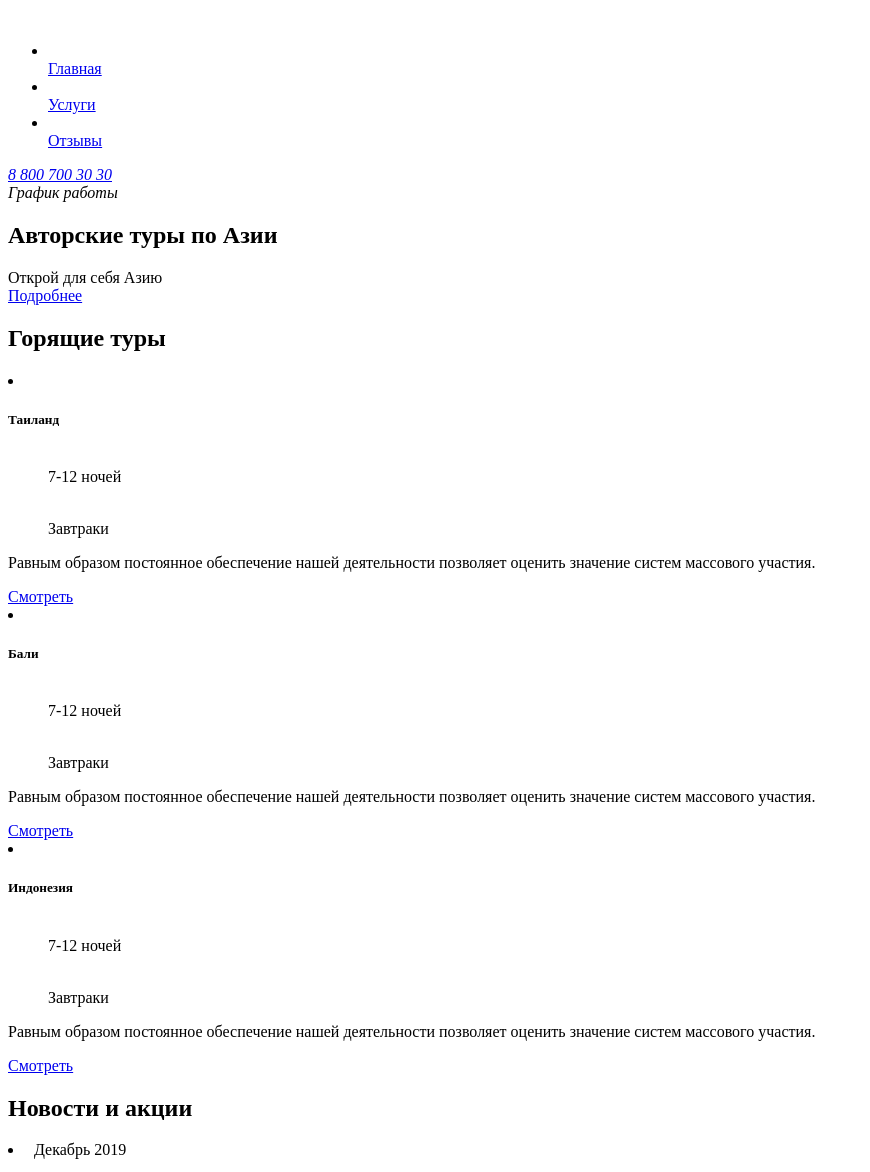
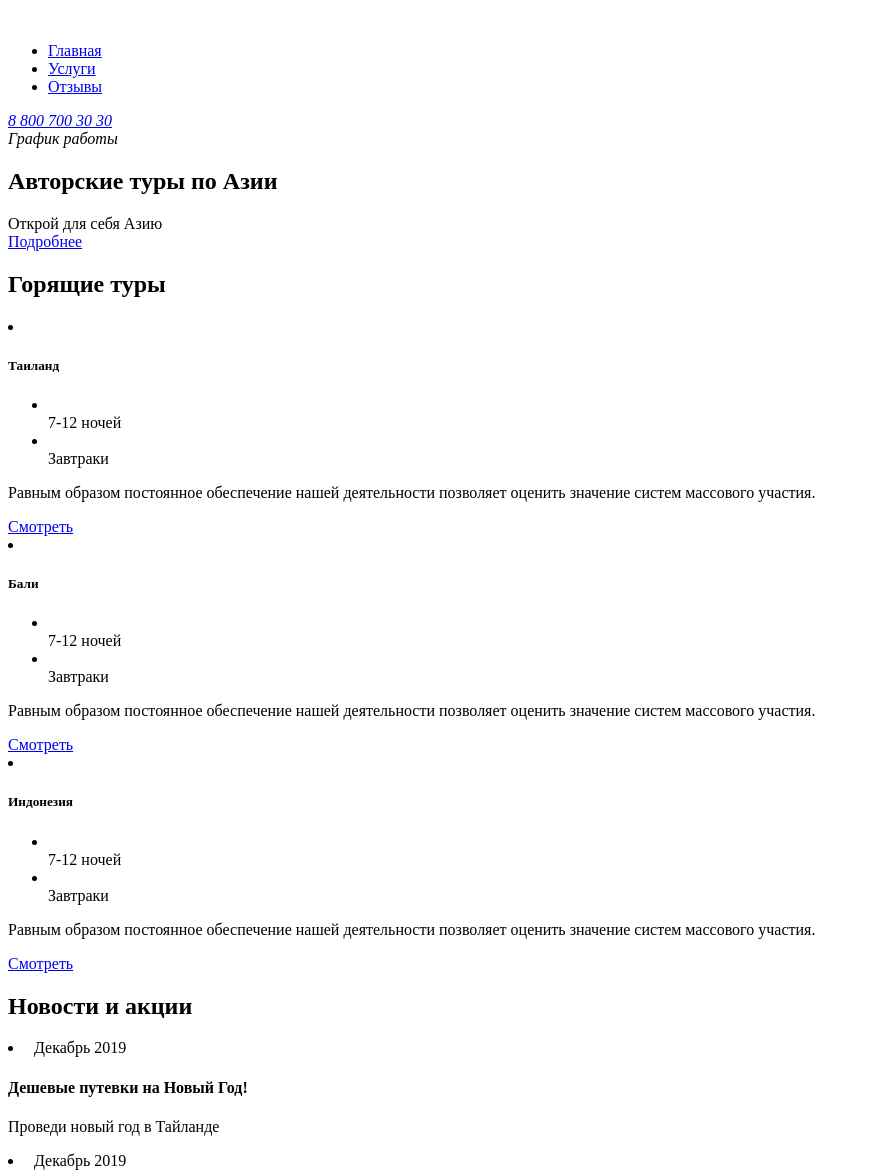
Before and after one commit to Ksenia-87/air-asia, a plain HTML site: page index.html in a window 1280 px wide. Shown: the top 1172 px of the page, without its empty margins (0-870 px from the left). Drawn offline with Linux system fonts and the light colour scheme.

Commit message:
Исправили списки

```diff
--- a/index.html
+++ b/index.html
@@ -18,12 +18,15 @@
           </a>
           <nav class="menu">
             <ul class="menu__list">
-              <li class="menu__item"></li>
+              <li class="menu__item">
                 <a href="#" class="menu__link">Главная</a>
-              <li class="menu__item"></li>
+              </li>
+              <li class="menu__item">
                 <a href="#" class="menu__link">Услуги</a>
-              <li class="menu__item"></li>
+              </li>
+              <li class="menu__item">
                 <a href="#" class="menu__link">Отзывы</a>
+              </li>
             </ul>
           </nav>
           <address class="contacts">
@@ -54,13 +57,15 @@
                 <img src="" alt="" class="offers__img">
                 <div class="offers__content">
                   <h5 class="offers__title">Таиланд</h5>
-                  <ul class="offers__featurs">
+                  <ul class="offers__features">
+                    <li class="offers__feature">
                       <img src="" alt="" class="offers__feature-icon">
                       <div class="offers__feature-text">7-12 ночей</div>
-                  </ul>
-                  <ul class="offers__featurs">
+                    </li>
+                    <li class="offers__feature">
                       <img src="" alt="" class="offers__feature-icon">
                       <div class="offers__feature-text">Завтраки</div>
+                    </li>
                   </ul>
                   <p class="offers__text">Равным образом постоянное обеспечение нашей деятельности позволяет оценить значение систем массового участия.</p>
                   <a href="#" class="button button-light">Смотреть</a>
@@ -70,13 +75,15 @@
                 <img src="" alt="" class="offers__img">
                 <div class="offers__content">
                   <h5 class="offers__title">Бали</h5>
-                  <ul class="offers__featurs">
+                  <ul class="offers__features">
+                    <li class="offers__feature">
                       <img src="" alt="" class="offers__feature-icon">
                       <div class="offers__feature-text">7-12 ночей</div>
-                  </ul>
-                  <ul class="offers__featurs">
+                    </li>
+                    <li class="offers__feature">
                       <img src="" alt="" class="offers__feature-icon">
                       <div class="offers__feature-text">Завтраки</div>
+                    </li>
                   </ul>
                   <p class="offers__text">Равным образом постоянное обеспечение нашей деятельности позволяет оценить значение систем массового участия.</p>
                   <a href="#" class="button button-light">Смотреть</a>
@@ -86,13 +93,15 @@
                 <img src="" alt="" class="offers__img">
                 <div class="offers__content">
                   <h5 class="offers__title">Индонезия</h5>
-                  <ul class="offers__featurs">
+                  <ul class="offers__features">
+                    <li class="offers__feature">
                       <img src="" alt="" class="offers__feature-icon">
                       <div class="offers__feature-text">7-12 ночей</div>
-                  </ul>
-                  <ul class="offers__featurs">
+                    </li>
+                    <li class="offers__feature">
                       <img src="" alt="" class="offers__feature-icon">
                       <div class="offers__feature-text">Завтраки</div>
+                    </li>
                   </ul>
                   <p class="offers__text">Равным образом постоянное обеспечение нашей деятельности позволяет оценить значение систем массового участия.</p>
                   <a href="#" class="button button-light">Смотреть</a>
```
Lines whose indentation alone changed are shown as unchanged.
